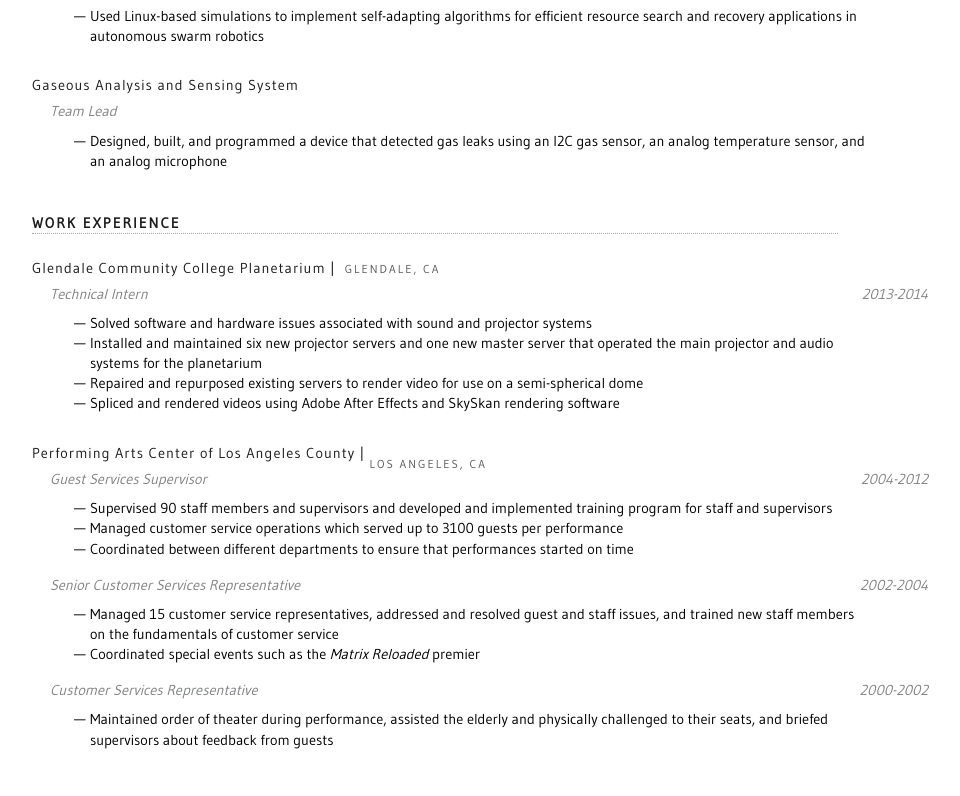
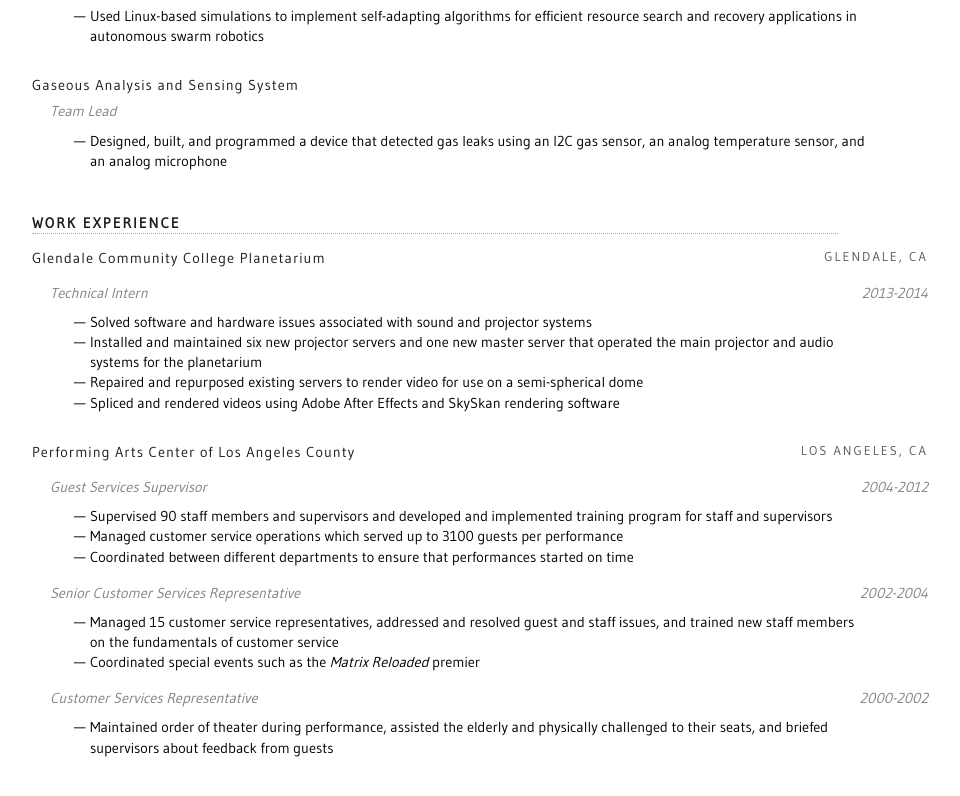
Before and after one commit to jay3ss/resume, a plain HTML site: page index.html in a window 1280 px wide. Shown: the part 734-1530 px from the top of the page, without its empty margins (160-1120 px from the left). Drawn offline with Linux system fonts and the light colour scheme.

Commit message:
pushed two locations to the right

```diff
--- a/index.html
+++ b/index.html
@@ -104,7 +104,7 @@
     <h2 class="category-headers">Work Experience</h2><hr>
 
       <p class="primary-titles">
-        Glendale Community College Planetarium | <span class="location">Glendale, CA</span>
+        Glendale Community College Planetarium<div class="location right">Glendale, CA</div>
       </p>
       <p class="category-details">
         Technical Intern <span class="date right">2013-2014</span>
@@ -128,7 +128,7 @@
       </p>
 
       <p class="primary-titles">
-        Performing Arts Center of Los Angeles County | <span class="location right">Los Angeles, CA</span>
+        Performing Arts Center of Los Angeles County<div class="location right">Los Angeles, CA</div>
       </p>
       <p class="category-details">
         Guest Services Supervisor <span class="date right">2004-2012</span>
```
